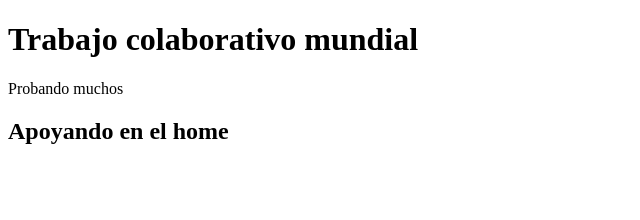
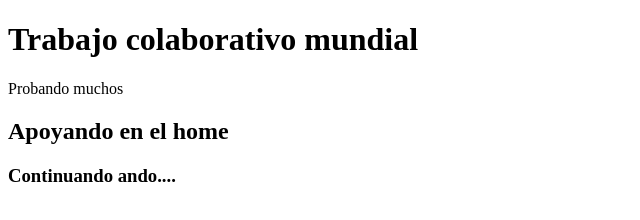
Before and after one commit to nidianieto/holaprogit, a plain HTML site: page index.html in a window 1280 px wide. Shown: the whole page, without its empty margins (0-640 px from the left). Drawn offline with Linux system fonts and the light colour scheme.

```diff
--- a/index.html
+++ b/index.html
@@ -10,5 +10,6 @@
 
     <p>Probando muchos</p>
     <h2>Apoyando en el home</h2>
+    <h3>Continuando ando....</h3>
 </body>
 </html>
```
